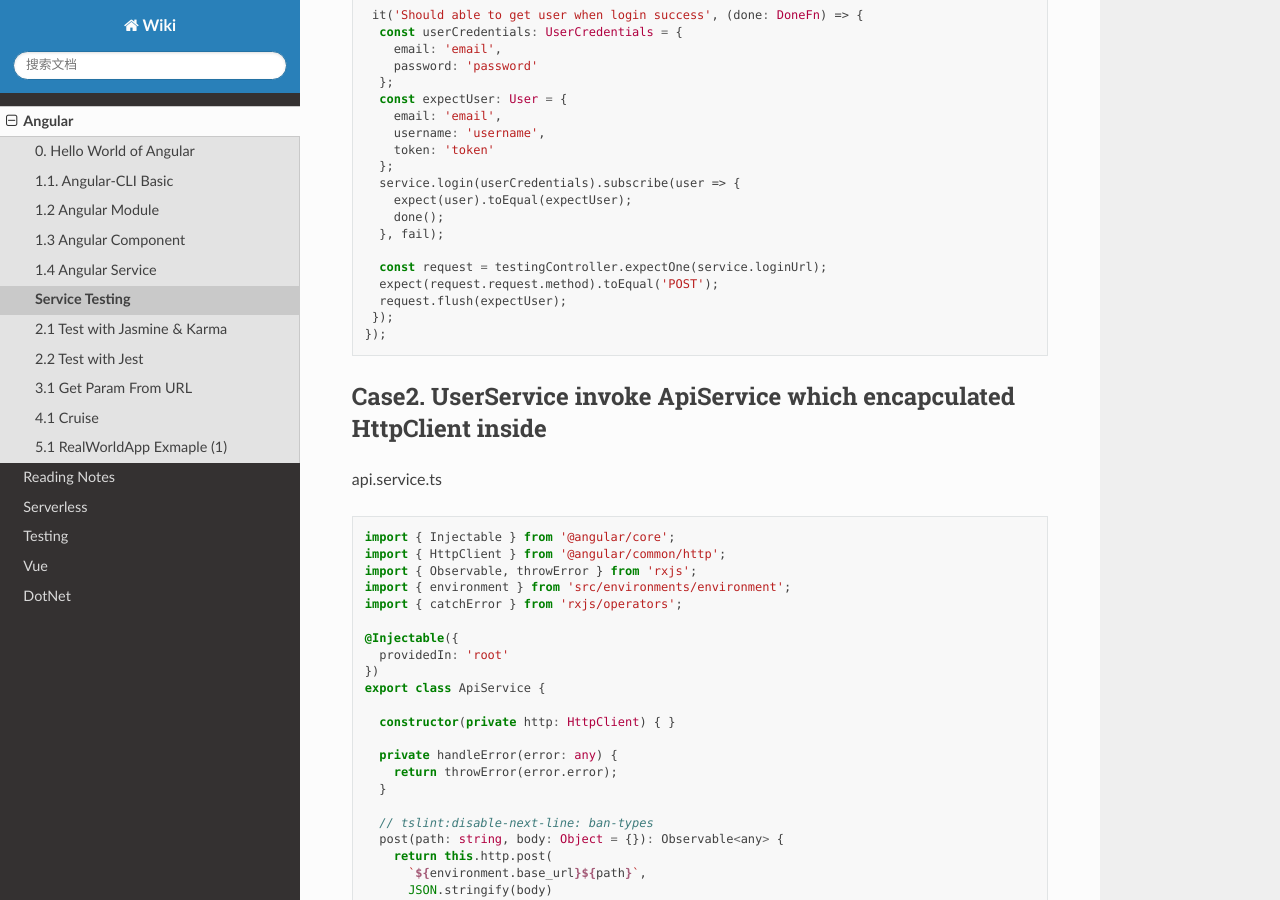
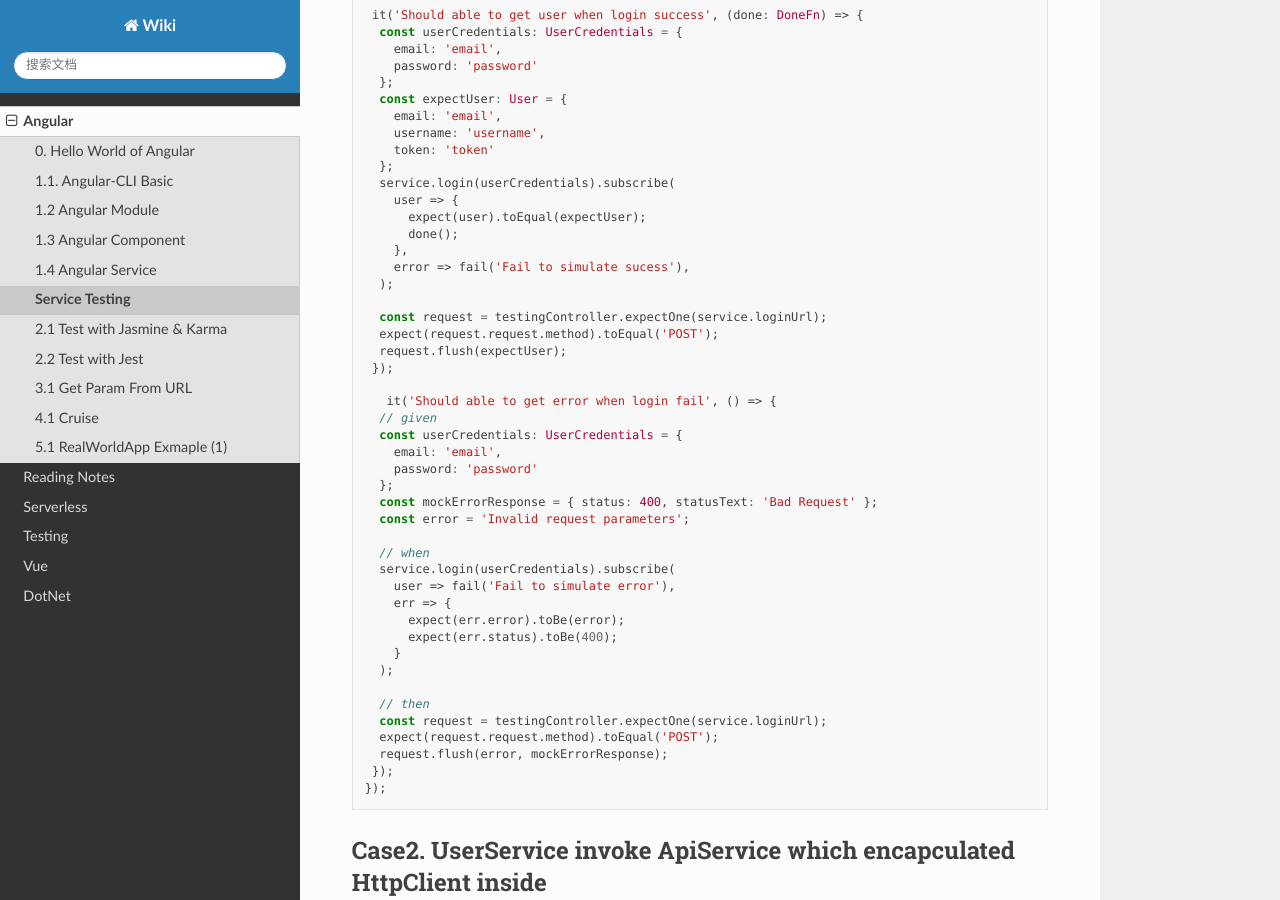
Before and after one commit to abigail830/Sphinx_wiki, a Sphinx documentation site: the page built from source/Angular/2_1_1_TestService.rst, in a window 1280 px wide and 900 px high, scrolled down 1167 px. Built offline with Sphinx 7.4.7 and the Read the Docs theme 2.0.0, drawn with Linux system fonts in a browser that asks for light colours.

Commit message:
Update 2_1_1_TestService.rst

```diff
--- a/source/Angular/2_1_1_TestService.rst
+++ b/source/Angular/2_1_1_TestService.rst
@@ -68,14 +68,41 @@ Case1. UserService will invoke HttpClient directly
       username: 'username',
       token: 'token'
     };
-    service.login(userCredentials).subscribe(user => {
-      expect(user).toEqual(expectUser);
-      done();
-    }, fail);
+    service.login(userCredentials).subscribe(
+      user => {
+        expect(user).toEqual(expectUser);
+        done();
+      },
+      error => fail('Fail to simulate sucess'),
+    );
 
     const request = testingController.expectOne(service.loginUrl);
     expect(request.request.method).toEqual('POST');
     request.flush(expectUser);
+   });
+
+     it('Should able to get error when login fail', () => {
+    // given
+    const userCredentials: UserCredentials = {
+      email: 'email',
+      password: 'password'
+    };
+    const mockErrorResponse = { status: 400, statusText: 'Bad Request' };
+    const error = 'Invalid request parameters';
+
+    // when
+    service.login(userCredentials).subscribe(
+      user => fail('Fail to simulate error'),
+      err => {
+        expect(err.error).toBe(error);
+        expect(err.status).toBe(400);
+      }
+    );
+
+    // then
+    const request = testingController.expectOne(service.loginUrl);
+    expect(request.request.method).toEqual('POST');
+    request.flush(error, mockErrorResponse);
    });
   });
 
```
